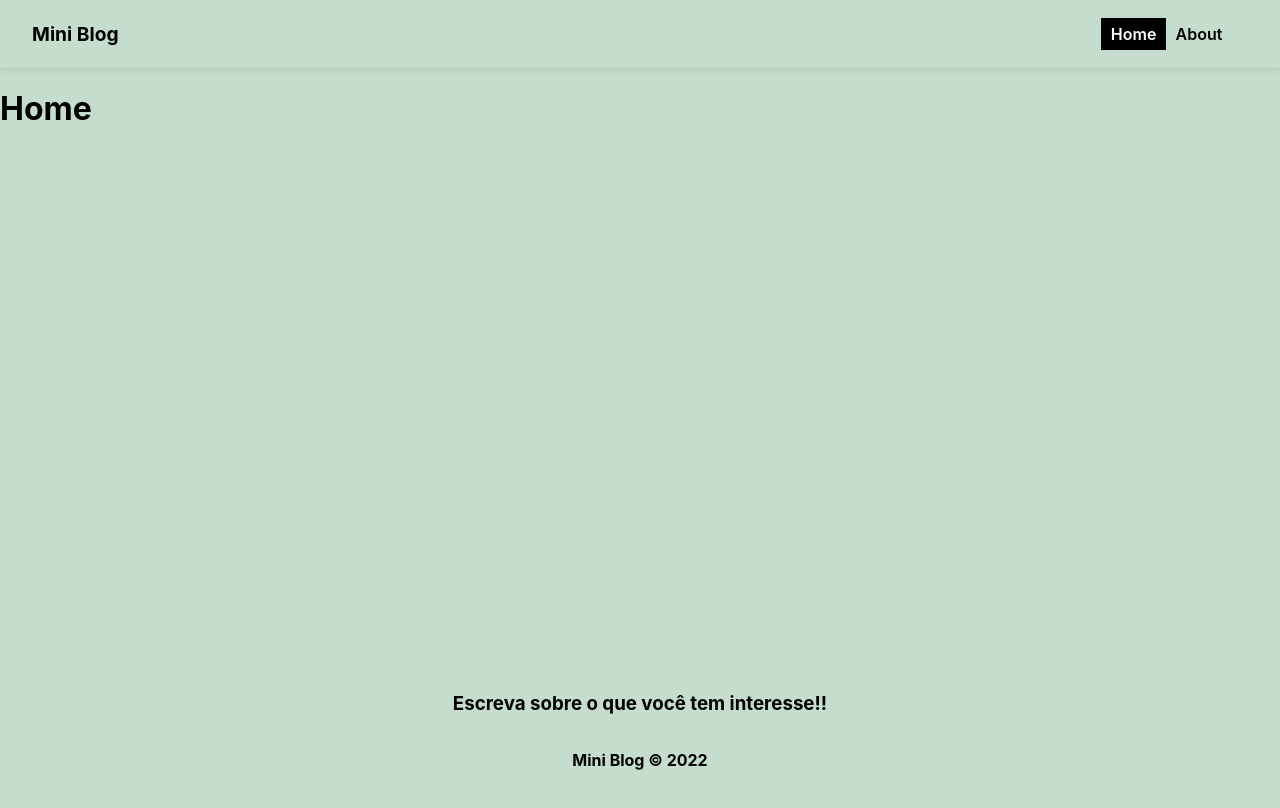
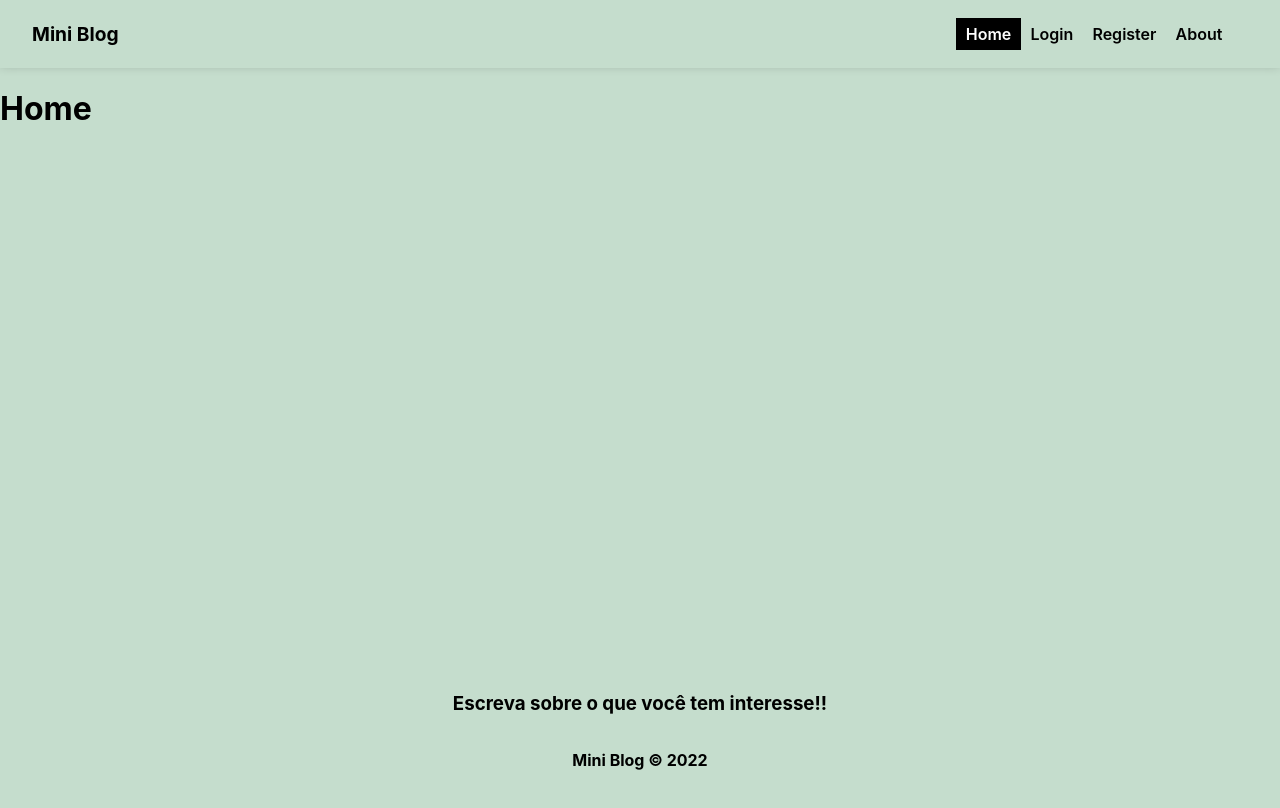
Before and after one commit to NegraoWalker/miniblog, a React (Create React App) app: page / in a window 1280 px wide. Built offline with nearby package versions, Linux system fonts and the light colour scheme.

Commit message:
Adicionando as páginas de login e register no navbar

```diff
--- a/src/App.js
+++ b/src/App.js
@@ -1,11 +1,13 @@
 import './App.css'
 import { BrowserRouter, Routes, Route, Navigate } from "react-router-dom"
+//*Components:
+import Footer from './components/Footer';
+import Navbar from './components/Navbar';
 //*Pages:
 import Home from './pages/Home/Home';
 import About from './pages/About/About';
-//*Components:
-import Footer from './components/Footer';
-import Navbar from './components/Navbar';
+import Login from './pages/Login/Login';
+import Register from './pages/Register/Register';
 
 
 function App() {
@@ -17,6 +19,8 @@ function App() {
           <Routes>
             <Route path='/' element={<Home />}></Route>
             <Route path='/about' element={<About />}></Route>
+            <Route path='/login' element={<Login />}></Route>
+            <Route path='/register' element={<Register />}></Route>
           </Routes>
         </div>
         <Footer />
--- a/src/components/Navbar.js
+++ b/src/components/Navbar.js
@@ -14,6 +14,19 @@ const Navbar = () => {
                         Home
                     </NavLink>
                 </li>
+
+                <li>
+                    <NavLink to='/login' className={({ isActive }) => (isActive ? styles.active : "")}>
+                        Login
+                    </NavLink>
+                </li>
+
+                <li>
+                    <NavLink to='/register' className={({ isActive }) => (isActive ? styles.active : "")}>
+                        Register
+                    </NavLink>
+                </li>
+
                 <li>
                     <NavLink to='/about' className={({ isActive }) => (isActive ? styles.active : "")}>
                         About
```
